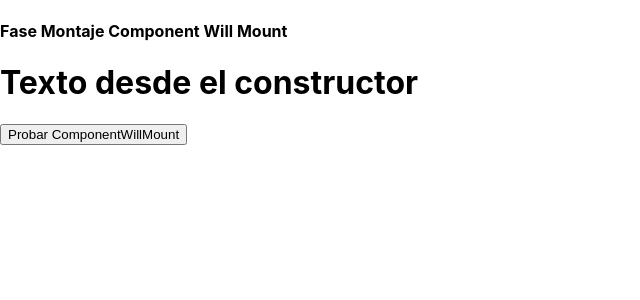
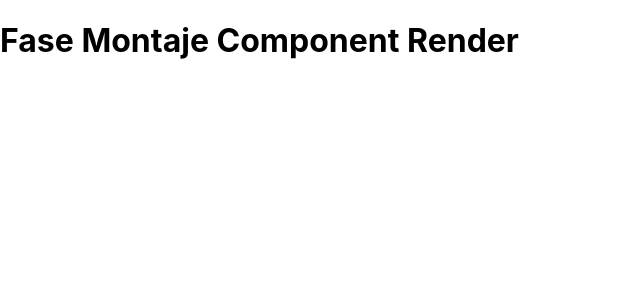
Before and after one commit to valemdz/proyectoReactJS, a React (Create React App) app: page / in a window 1280 px wide. Shown: the top 300 px of the page, without its empty margins (0-640 px from the left). Built offline with nearby package versions, Linux system fonts and the light colour scheme.

Commit message:
Metodo Render renderizado de fragmentos y retorno de null para no renderizar

```diff
--- a/src/App.js
+++ b/src/App.js
@@ -1,5 +1,5 @@
 import React, { Component } from 'react';
-import ComponentWillMount from './sections/componentWillMount';
+import Render  from './sections/render';
 
 class  App extends Component {
 
@@ -7,8 +7,8 @@ class  App extends Component {
   render(){
 
      return ( <div className = "App" >
-                  <h4> Fase Montaje Component Will Mount </h4>
-                  <ComponentWillMount/>
+                  <h1> Fase Montaje Component Render  </h1>
+                  <Render/>
               </div>
     );
 
--- /dev/null
+++ b/src/sections/render.js
@@ -0,0 +1,33 @@
+import React, {Component} from 'react';
+
+
+const HelloRender = (props)=><h5>Hola Render!!! </h5>
+
+class Render extends Component {
+    constructor( props ){
+        console.log('constructor');
+        super( props);
+        this.state = {
+            mensajeInicial:'Mje desde el constructor'
+        }
+    }
+
+    // render(){
+    //     console.log('render');
+    //     return [
+    //         <h5 key='1' >Ejemplo de render con array </h5>,
+    //        <HelloRender key='2'/>,
+    //        <HelloRender key='3' />,
+    //        <h5 key='4'>Fin</h5>
+    //     ]
+    // }
+
+    render(){
+        console.log('render');
+        return null
+    }
+
+}
+
+
+export default Render
```
